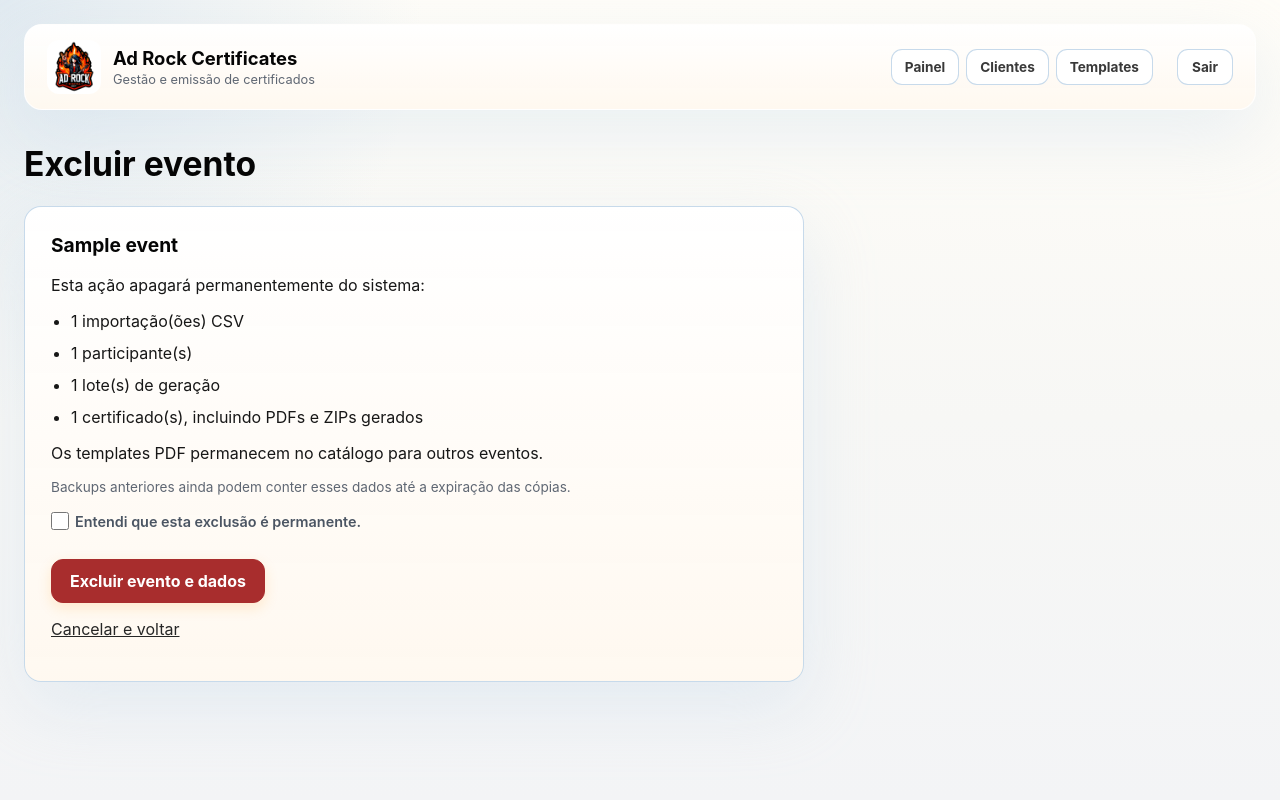
After one commit to adrockmkt/adrock-gerador-certificados, a Flask app: page /events/1/delete in a window 1280 px wide. The commit adds this page. Run offline with Flask 3, Linux system fonts and the light colour scheme; the visitor is signed in with stand-in values (Sample User, id 1); tables that the repository leaves empty hold one stand-in row (values such as "Sample post").

Commit message:
Add client and event editing and deletion

```diff
--- /dev/null
+++ b/app/clients/deletion.py
@@ -0,0 +1,56 @@
+import re
+import shutil
+from pathlib import Path
+
+from sqlalchemy import delete, func, select
+
+from app.models import Certificate, CsvImport, Event, GenerationBatch, Participant
+
+
+_CSV_KEY = re.compile(r"^[0-9a-f]{32}\.csv$")
+
+
+def deletion_summary(db, event_ids):
+    if not event_ids:
+        return {"events": 0, "imports": 0, "participants": 0, "batches": 0, "certificates": 0}
+    batch_ids = select(GenerationBatch.id).where(GenerationBatch.event_id.in_(event_ids))
+    return {
+        "events": len(event_ids),
+        "imports": db.scalar(select(func.count()).select_from(CsvImport).where(CsvImport.event_id.in_(event_ids))),
+        "participants": db.scalar(select(func.count()).select_from(Participant).where(Participant.event_id.in_(event_ids))),
+        "batches": db.scalar(select(func.count()).select_from(GenerationBatch).where(GenerationBatch.event_id.in_(event_ids))),
+        "certificates": db.scalar(select(func.count()).select_from(Certificate).where(Certificate.batch_id.in_(batch_ids))),
+    }
+
+
+def delete_events(db, event_ids):
+    """Delete event-owned rows in FK order; caller commits the transaction."""
+    if not event_ids:
+        return [], []
+    batch_ids = db.scalars(select(GenerationBatch.id).where(GenerationBatch.event_id.in_(event_ids))).all()
+    csv_keys = db.scalars(select(CsvImport.file_key).where(CsvImport.event_id.in_(event_ids))).all()
+    if batch_ids:
+        db.execute(delete(Certificate).where(Certificate.batch_id.in_(batch_ids)))
+    db.execute(delete(GenerationBatch).where(GenerationBatch.event_id.in_(event_ids)))
+    db.execute(delete(Participant).where(Participant.event_id.in_(event_ids)))
+    db.execute(delete(CsvImport).where(CsvImport.event_id.in_(event_ids)))
+    db.execute(delete(Event).where(Event.id.in_(event_ids)))
+    return batch_ids, csv_keys
+
+
+def remove_private_files(storage_dir, batch_ids, csv_keys):
+    """Remove only app-generated paths, never shared PDF templates."""
+    storage = Path(storage_dir).resolve()
+    for key in csv_keys:
+        if not _CSV_KEY.fullmatch(key):
+            raise ValueError("Chave de importação inválida; limpeza interrompida.")
+        path = storage / key
+        if not path.resolve().is_relative_to(storage):
+            raise ValueError("Caminho de importação fora do armazenamento privado.")
+        path.unlink(missing_ok=True)
+    for batch_id in batch_ids:
+        path = storage / "generated" / str(batch_id)
+        if not path.resolve().is_relative_to(storage):
+            raise ValueError("Caminho de lote fora do armazenamento privado.")
+        if path.exists():
+            shutil.rmtree(path)
--- a/app/clients/routes.py
+++ b/app/clients/routes.py
@@ -2,6 +2,7 @@ from flask import Blueprint, abort, current_app, redirect, render_template, requ
 from sqlalchemy import select
 
 from app.auth.routes import csrf_token, login_required, require_csrf
+from app.clients.deletion import delete_events, deletion_summary, remove_private_files
 from app.models import Client, Event, PdfTemplate
 
 
@@ -42,6 +43,54 @@ def detail(client_id):
     return render_template("clients/detail.html", client=client, events=events, csrf_token=csrf_token())
 
 
+@clients_bp.post("/clients/<int:client_id>/edit")
+@login_required
+def edit_client(client_id):
+    require_csrf()
+    name = request.form.get("name", "").strip()
+    if not name or len(name) > 200:
+        abort(400, description="Informe um nome de cliente com até 200 caracteres.")
+    with current_app.extensions["db_sessionmaker"]() as db:
+        client = db.get(Client, client_id)
+        if client is None:
+            abort(404)
+        client.name = name
+        db.commit()
+    return redirect(url_for("clients.detail", client_id=client_id))
+
+
+@clients_bp.get("/clients/<int:client_id>/delete")
+@login_required
+def confirm_delete_client(client_id):
+    with current_app.extensions["db_sessionmaker"]() as db:
+        client = db.get(Client, client_id)
+        if client is None:
+            abort(404)
+        event_ids = db.scalars(select(Event.id).where(Event.client_id == client_id)).all()
+        summary = deletion_summary(db, event_ids)
+    return render_template("clients/confirm_delete.html", kind="cliente", item=client,
+                           summary=summary, action=url_for("clients.delete_client", client_id=client_id),
+                           cancel=url_for("clients.detail", client_id=client_id), csrf_token=csrf_token())
+
+
+@clients_bp.post("/clients/<int:client_id>/delete")
+@login_required
+def delete_client(client_id):
+    require_csrf()
+    if request.form.get("confirm") != "yes":
+        abort(400, description="Confirme a exclusão do cliente e de seus eventos.")
+    with current_app.extensions["db_sessionmaker"]() as db:
+        client = db.get(Client, client_id)
+        if client is None:
+            abort(404)
+        event_ids = db.scalars(select(Event.id).where(Event.client_id == client_id)).all()
+        batch_ids, csv_keys = delete_events(db, event_ids)
+        db.delete(client)
+        db.commit()
+    remove_private_files(current_app.config["PRIVATE_STORAGE_DIR"], batch_ids, csv_keys)
+    return redirect(url_for("clients.index"))
+
+
 @clients_bp.get("/events/<int:event_id>")
 @login_required
 def event_detail(event_id):
@@ -53,6 +102,52 @@ def event_detail(event_id):
         template = db.get(PdfTemplate, event.template_id) if event.template_id else None
         templates = db.scalars(select(PdfTemplate).order_by(PdfTemplate.name)).all()
     return render_template("clients/event.html", event=event, client=client, template=template, templates=templates, csrf_token=csrf_token())
+
+
+@clients_bp.post("/events/<int:event_id>/edit")
+@login_required
+def edit_event(event_id):
+    require_csrf()
+    title = request.form.get("title", "").strip()
+    if not title or len(title) > 200:
+        abort(400, description="Informe um evento com até 200 caracteres.")
+    with current_app.extensions["db_sessionmaker"]() as db:
+        event = db.get(Event, event_id)
+        if event is None:
+            abort(404)
+        event.title = title
+        db.commit()
+    return redirect(url_for("clients.event_detail", event_id=event_id))
+
+
+@clients_bp.get("/events/<int:event_id>/delete")
+@login_required
+def confirm_delete_event(event_id):
+    with current_app.extensions["db_sessionmaker"]() as db:
+        event = db.get(Event, event_id)
+        if event is None:
+            abort(404)
+        summary = deletion_summary(db, [event_id])
+    return render_template("clients/confirm_delete.html", kind="evento", item=event,
+                           summary=summary, action=url_for("clients.delete_event", event_id=event_id),
+                           cancel=url_for("clients.event_detail", event_id=event_id), csrf_token=csrf_token())
+
+
+@clients_bp.post("/events/<int:event_id>/delete")
+@login_required
+def delete_event(event_id):
+    require_csrf()
+    if request.form.get("confirm") != "yes":
+        abort(400, description="Confirme a exclusão do evento e de seus dados.")
+    with current_app.extensions["db_sessionmaker"]() as db:
+        event = db.get(Event, event_id)
+        if event is None:
+            abort(404)
+        client_id = event.client_id
+        batch_ids, csv_keys = delete_events(db, [event_id])
+        db.commit()
+    remove_private_files(current_app.config["PRIVATE_STORAGE_DIR"], batch_ids, csv_keys)
+    return redirect(url_for("clients.detail", client_id=client_id))
 
 
 @clients_bp.post("/events/<int:event_id>/template")
--- a/app/static/app.css
+++ b/app/static/app.css
@@ -36,6 +36,12 @@ form:not(.header-logout) > button:not(.text-button), .action-link { display: inl
 form:not(.header-logout) > button:not(.text-button) { margin-top: 22px; }
 form:not(.header-logout) > button:not(.text-button):hover, .action-link:hover { color: white; background: #e27b00; border-color: #e27b00; }
 .error { padding: 13px 15px; color: #8c2721; background: #fff1f0; border: 1px solid #f1b9b5; border-radius: 12px; }
+.danger-link { color: #a82d2d; font-weight: 700; }
+.danger-link:hover { color: #7d1e1e; }
+form:not(.header-logout) > button.danger-button { color: white; background: #a82d2d; border-color: #a82d2d; }
+form:not(.header-logout) > button.danger-button:hover { background: #7d1e1e; border-color: #7d1e1e; }
+.confirm-label { display: flex; align-items: center; gap: 6px; }
+.confirm-label input[type="checkbox"] { flex: none; margin: 0; }
 .notice { padding: 13px 15px; color: #704b09; background: #fff2d1; border: 1px solid #f1d48f; border-radius: 12px; }
 .next-step { max-width: 780px; margin: 22px 0; padding: 20px 24px; background: #eef9f2; border: 1px solid #9ed7b4; border-radius: 17px; }
 .next-step strong { display: block; color: #176843; }
--- /dev/null
+++ b/app/templates/clients/confirm_delete.html
@@ -0,0 +1,34 @@
+<!doctype html>
+<html lang="pt-BR">
+<head>
+  <meta charset="utf-8">
+  <meta name="viewport" content="width=device-width, initial-scale=1">
+  <title>Excluir {{ kind }} · Ad Rock Certificates</title>
+  <link rel="stylesheet" href="{{ url_for('static', filename='app.css') }}">
+</head>
+<body>
+  {% include 'partials/header.html' %}
+  <main class="dashboard">
+    <h1>Excluir {{ kind }}</h1>
+    <section class="panel delete-panel">
+      <h2>{{ item.name if kind == 'cliente' else item.title }}</h2>
+      <p>Esta ação apagará permanentemente do sistema:</p>
+      <ul class="item-list">
+        {% if kind == 'cliente' %}<li>{{ summary.events }} evento(s)</li>{% endif %}
+        <li>{{ summary.imports }} importação(ões) CSV</li>
+        <li>{{ summary.participants }} participante(s)</li>
+        <li>{{ summary.batches }} lote(s) de geração</li>
+        <li>{{ summary.certificates }} certificado(s), incluindo PDFs e ZIPs gerados</li>
+      </ul>
+      <p>Os templates PDF permanecem no catálogo para outros eventos.</p>
+      <p class="muted small">Backups anteriores ainda podem conter esses dados até a expiração das cópias.</p>
+      <form method="post" action="{{ action }}">
+        <input type="hidden" name="csrf_token" value="{{ csrf_token }}">
+        <label class="confirm-label"><input type="checkbox" name="confirm" value="yes" required> Entendi que esta exclusão é permanente.</label>
+        <button class="danger-button" type="submit">Excluir {{ kind }} e dados</button>
+      </form>
+      <p><a href="{{ cancel }}">Cancelar e voltar</a></p>
+    </section>
+  </main>
+</body>
+</html>
--- a/app/templates/clients/index.html
+++ b/app/templates/clients/index.html
@@ -22,7 +22,7 @@
       {% if clients %}
         <ul class="item-list">
         {% for client in clients %}
-          <li><a href="{{ url_for('clients.detail', client_id=client.id) }}">{{ client.name }}</a></li>
+          <li><a href="{{ url_for('clients.detail', client_id=client.id) }}">{{ client.name }}</a> <span class="muted small">· Abrir para editar ou excluir</span></li>
         {% endfor %}
         </ul>
       {% else %}
```
Also changed, not shown: app/templates/clients/detail.html (+11 -1 lines), app/templates/clients/event.html (+10 -0 lines), docs/implementation-plan.md (+1 -1 lines), docs/spec.md (+1 -0 lines), tests/test_clients_events.py (+131 -0 lines), README.md.
